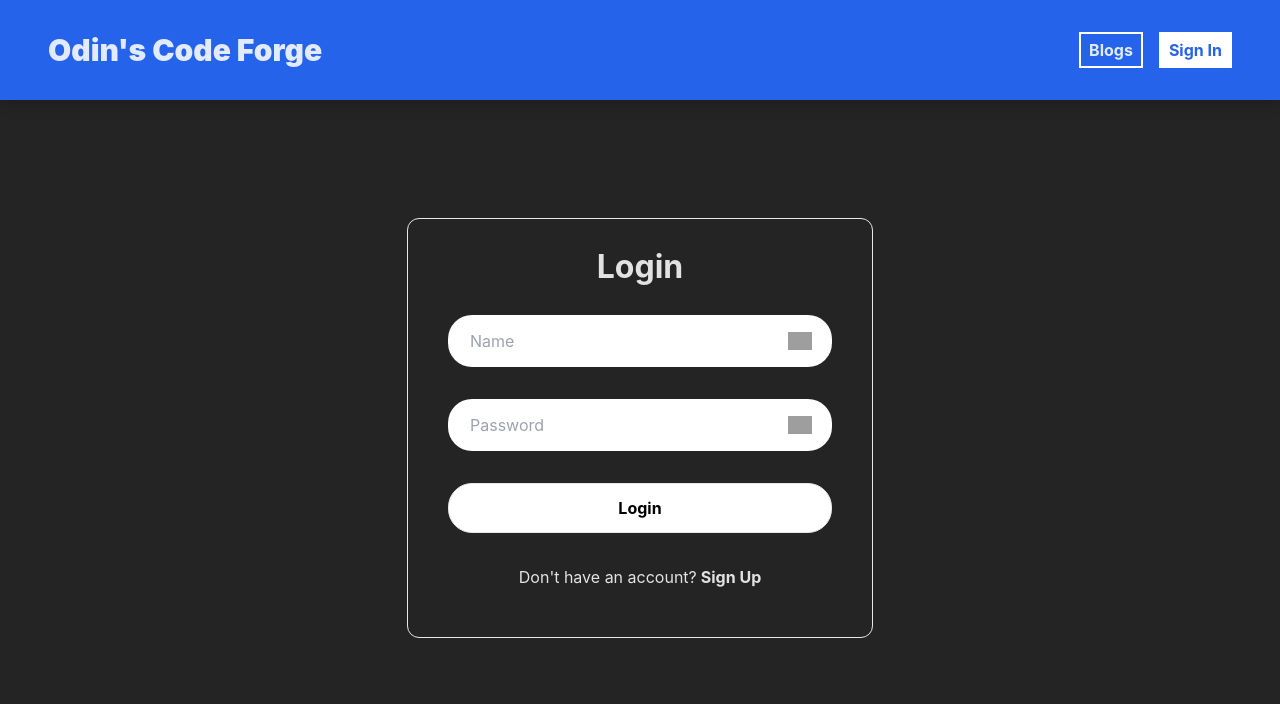
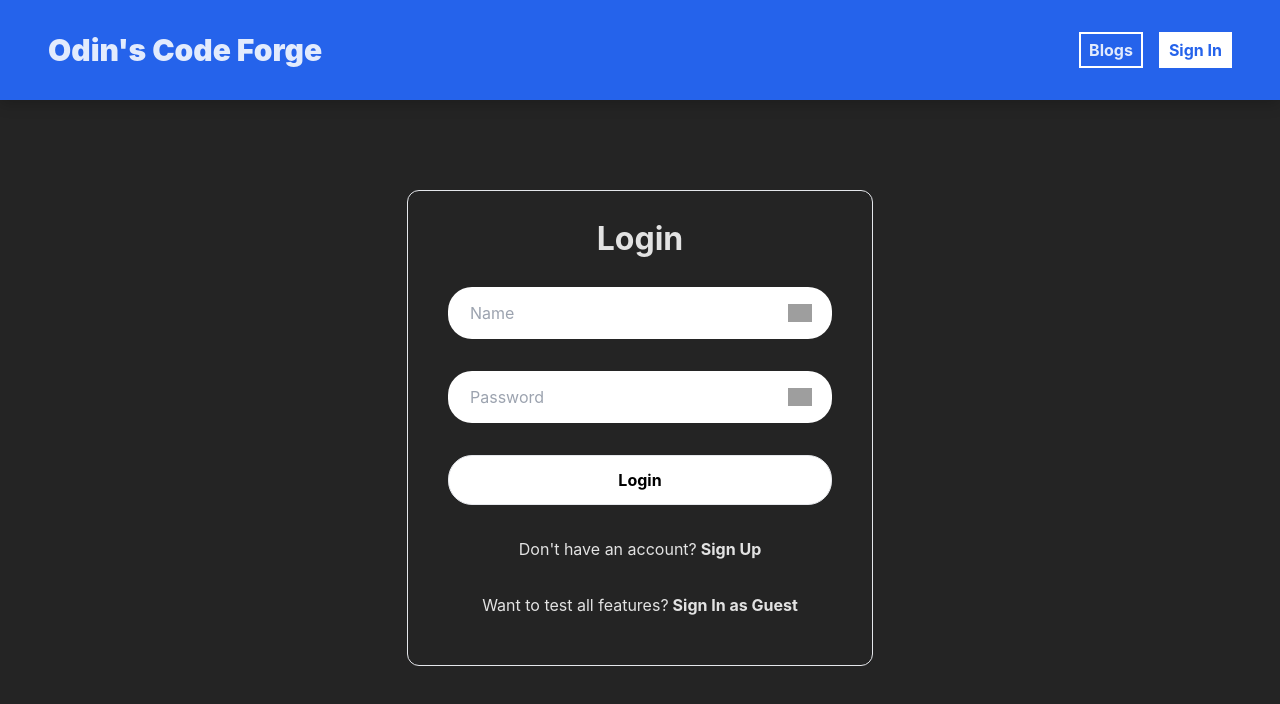
Before and after one commit to VincentLucht/project-blog-api, a React (Vite) app in the folder frontend/: page /login in a window 1280 px wide. Shown: the top 704 px of the page. Built offline with nearby package versions, Linux system fonts and the light colour scheme; no server answers; grey boxes are pictures that could not be loaded.

Commit message:
Add Login As Guest button, add loading phase

```diff
--- a/frontend/src/components/header/login/Login.tsx
+++ b/frontend/src/components/header/login/Login.tsx
@@ -35,12 +35,18 @@ function Login() {
   // handle form submission
   const onSubmit = async (e: FormEvent) => {
     e.preventDefault();
+    const toastId = toast.loading('Updating Blog...');
 
     try {
       // Handle successful login here
       const response = await handleLogin(name, password);
       login(response.token);
-      toast.success('Login successful!');
+      toast.update(toastId, {
+        render: 'Login successful!',
+        type: 'success',
+        isLoading: false,
+        autoClose: 5000,
+      });
       navigate('/');
     } catch (error) {
       // Check if username or pw are wrong
@@ -138,6 +144,23 @@ function Login() {
               <Link to="/sign-up">Sign Up</Link>
             </span>
           </div>
+
+          <div className="gap-1 df">
+            Want to test all features?
+            <span className="font-bold hover:underline">
+              <Link
+                to="/sign-up"
+                onClick={(e) => {
+                  e.preventDefault(); // Prevent navigation
+                  setName('Guest');
+                  setPassword('guest123');
+                  void onSubmit(e); // Trigger form submission
+                }}
+              >
+                Sign In as Guest
+              </Link>
+            </span>
+          </div>
         </form>
       </div>
     </div>
```
